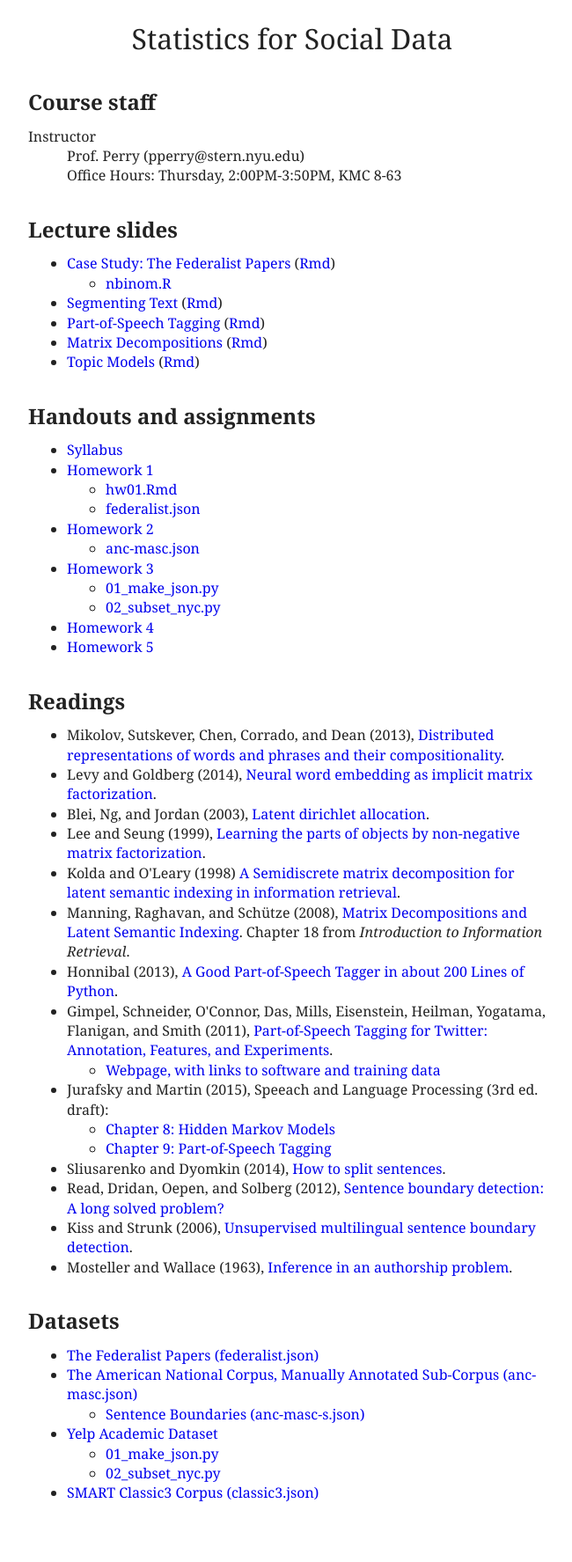
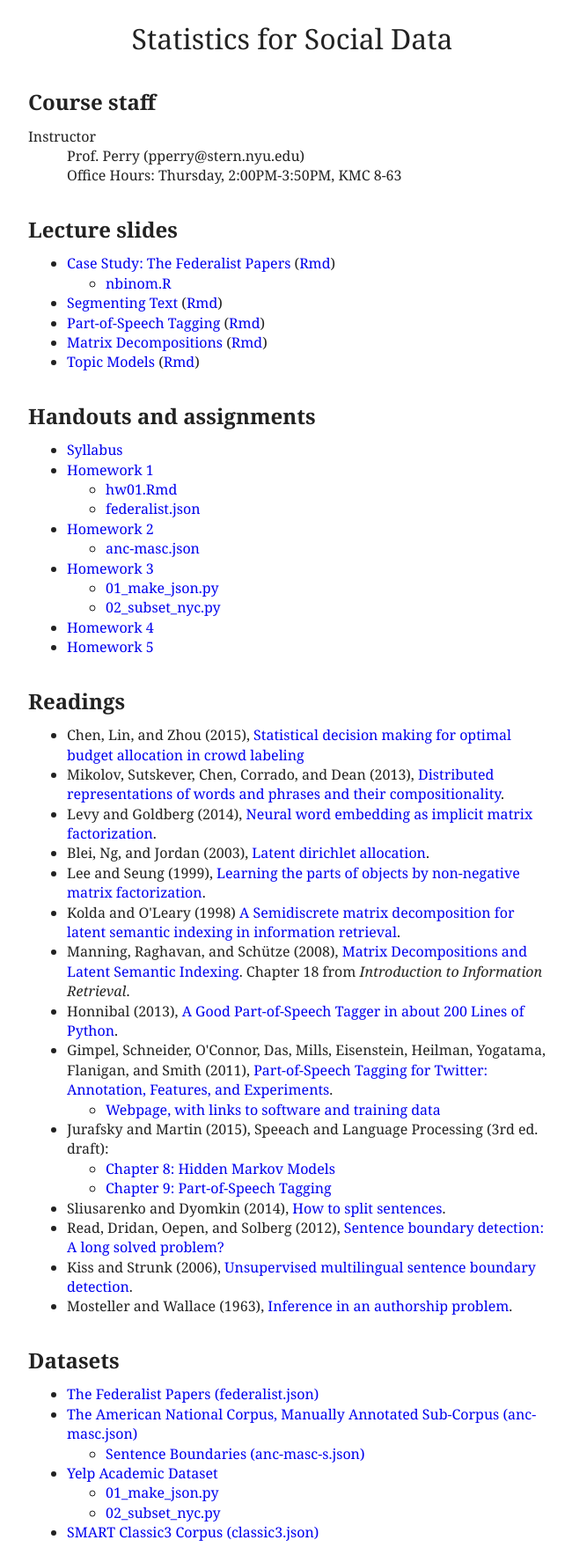
Before and after one commit to patperry/patperry.github.com, a Jekyll site: the page built from course/ssd/index.html, in a window 1280 px wide. Shown: the whole page at 88% size, without its empty margins (308-958 px from the left). Built offline with Jekyll 4.4.1, drawn with Linux system fonts in a browser that asks for light colours; before the commit the page ends 1730 px from its top, so only the background shows below that.

Commit message:
add link to reading

```diff
--- a/course/ssd/index.html
+++ b/course/ssd/index.html
@@ -110,6 +110,8 @@ to take the course.
   <li>Goodman (2001), <a href="Good01.pdf">A bit of progress in language
       modeling</a>.
 -->
+  <li>Chen, Lin, and Zhou (2015), <a href="http://jmlr.org/papers/volume16/chen15a/chen15a.pdf">
+      Statistical decision making for optimal budget allocation in crowd labeling</a>
   <li>Mikolov, Sutskever, Chen, Corrado, and Dean (2013), <a href="reading/Miko13.pdf">Distributed representations of words and phrases and their compositionality</a>.
     <li>Levy and Goldberg (2014), <a href="reading/Levy14.pdf">Neural word embedding as implicit matrix factorization</a>.
   <li>Blei, Ng, and Jordan (2003), <a href="reading/Blei03.pdf">Latent dirichlet
```
